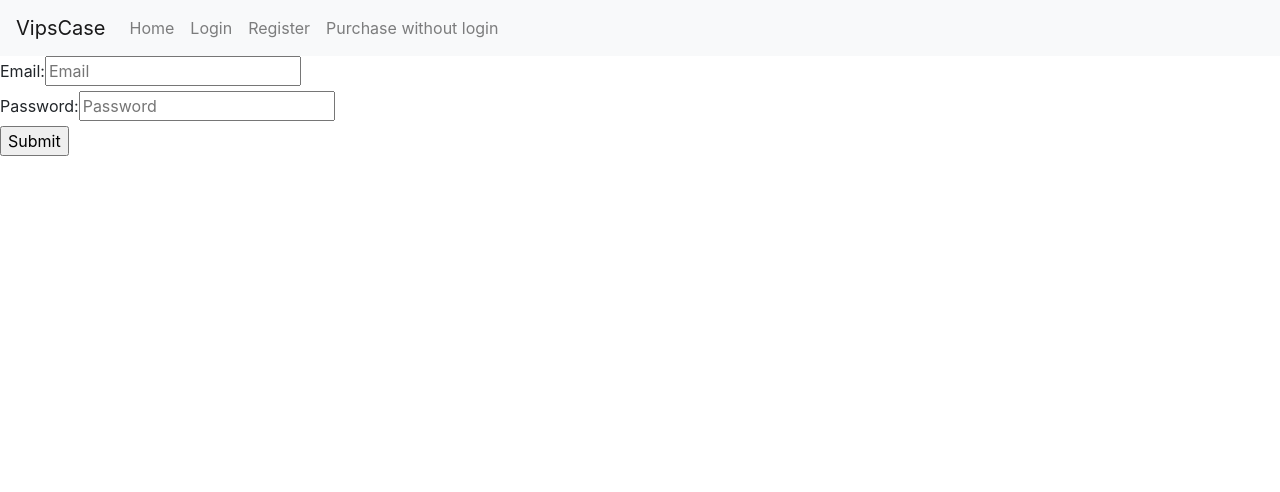
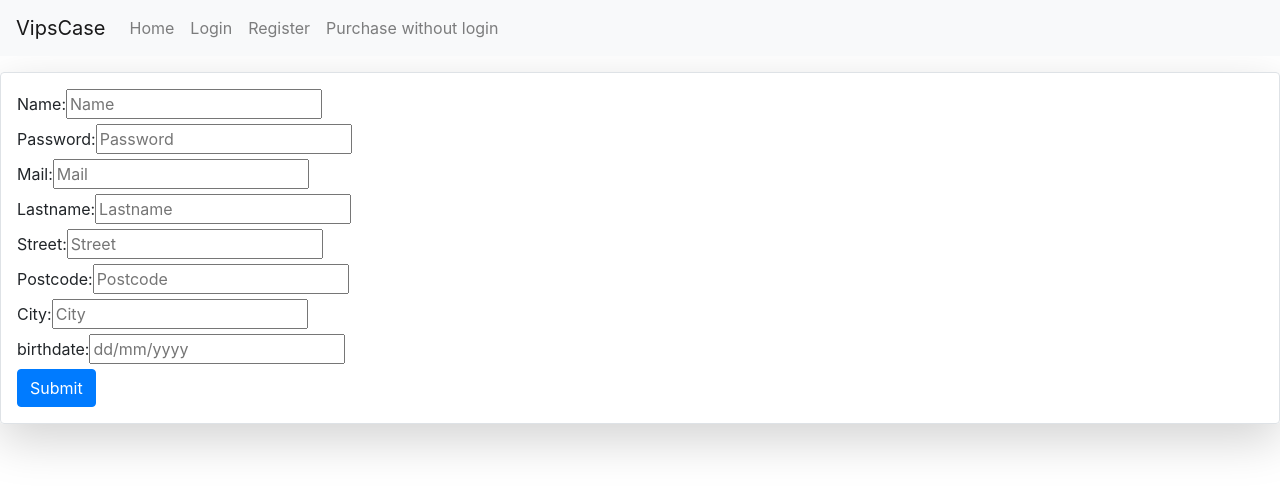
Before and after one commit to simonRosenkvist/vippscase, a React (Create React App) app: page /register in a window 1280 px wide. Shown: the top 492 px of the page. Built offline with nearby package versions, Linux system fonts and the light colour scheme; the HTML template or start-up script is replaced by a standard one; what react-stripe-elements would draw is missing.

Commit message:
Register
able to register users. Form validation should be added

```diff
--- a/src/RegisterForm.js
+++ b/src/RegisterForm.js
@@ -1,40 +1,130 @@
 
 import React from 'react';
+import axios from 'axios';
 
 class RegisterForm extends React.Component {
 	state = {
-		local: "http://localhost:8080/register",
-        live: "https://pa-vips-back.herokuapp.com/register",
+		local: "http://localhost:8080/register/user",
+		live: "https://pa-vips-back.herokuapp.com/register/user",
+		name: "",
+		password: "",
 		email: "",
-		password: ""
+		lastname: "",
+		street: "",
+		postcode: "",
+		city: "",
+		birthdate: "",
+
+
+
 	}
 
+		//password: ""
+
+	onChangeName = (event) => {
+		let val = event.target.value;
+		this.setState({ name: val});
+	}
+
+
+	onChangePassword = (event) => {
+		let val = event.target.value;
+		this.setState({ password: val });
+	}
+asd
 	onChangeEmail = (event) => {
 		let val = event.target.value;
 		this.setState({ email: val });
 	}
 
-	onChangePassword = (event) => {
+	onChangeLastName = (event) => {
 		let val = event.target.value;
-		this.setState({ password: val });
+		this.setState({ lastname: val });
 	}
+	onChangeStreetName = (event) => {
+		let val = event.target.value;
+		this.setState({ street: val });
+	}
+
+	onChangePostcode = (event) => {
+		let val = event.target.value;
+		this.setState({ postcode: val });
+	}
+	onChangeCity = (event) => {
+		let val = event.target.value;
+		this.setState({ city: val });
+	}
+	onChangeBirthyear = (event) => {
+		let val = event.target.value;
+		this.setState({ birthdate: val });
+	}
+
 
 	onSubmitForm = (event) => {
 		event.preventDefault();
-		console.log('sending email: ' + this.state.email + ' and password: ' + this.state.password + ' to server, remember to salt and hash password on server!');
+		//console.log('sending email: ' + this.state.email + ' and password: ' + this.state.password + ' to server, remember to salt and hash password on server!');
+
+
+		console.log('Name: ' + this.state.name)
+		console.log('Password: ' + this.state.password)
+		console.log('Email: ' + this.state.email)
+		console.log('Lastname: ' + this.state.lastname)
+		console.log('Street: ' + this.state.street)
+		console.log('Postcode: ' + this.state.postcode)
+		console.log('City: ' + this.state.city)
+		console.log('Birthyear: ' + this.state.birthdate)
+		let data = {
+			"name": this.state.name,
+			"password": this.state.password,
+			"email": this.state.email,
+			"lastname": this.state.lastname,
+			"street": this.state.street,
+			"postcode": this.state.postcode,
+			"city": this.state.city,
+			"birthdate": this.state.birthdate
+		}
+		console.log(data)
+		console.log("Axios: ")
+		axios.post(this.state.local, data)
+		.then((response) => {
+			console.log(response)
+		})
+
+
+
 	}
 
 	render() {
+		//name, password, email, lastname, street, postcode, city, birthdate dd/mm/yyyy
 	return (
 		<div>
-			<form>
-				<label>Email: </label>
-				<input type="text" placeholder="Email" onChange={this.onChangeEmail} />
+			<form className="form-group mt-3 p-3 border rounded shadow-lg"
+			onSubmit={this.onSubmitForm }>
+				<label>Name: </label>
+				<input type="text" placeholder="Name"  onChange={this.onChangeName} />
 					<br/>
 				<label>Password: </label>
 				<input type="password" placeholder="Password" onChange={this.onChangePassword} />
 					<br/>
-				<input type="submit" onClick={this.onSubmitForm} />
+				<label>Mail: </label>
+				<input type="email" placeholder="Mail" onChange={this.onChangeEmail} />
+				<br/>
+				<label>Lastname: </label>
+				<input type="text" placeholder="Lastname" onChange={this.onChangeLastName} />
+				<br/>
+				<label>Street: </label>
+				<input type="text" placeholder="Street" onChange={this.onChangeStreetName} />
+				<br/>
+				<label>Postcode: </label>
+				<input type="integer" placeholder="Postcode" onChange={this.onChangePostcode} />
+				<br/>
+				<label>City: </label>
+				<input type="text" placeholder="City" onChange={this.onChangeCity} />
+				<br/>
+				<label>birthdate: </label>
+				<input type="text" placeholder="dd/mm/yyyy" onChange={this.onChangeBirthyear} />
+				<br/>
+				<button className="btn btn-primary">Submit</button>
 			</form>
 		</div>
 	);
```
